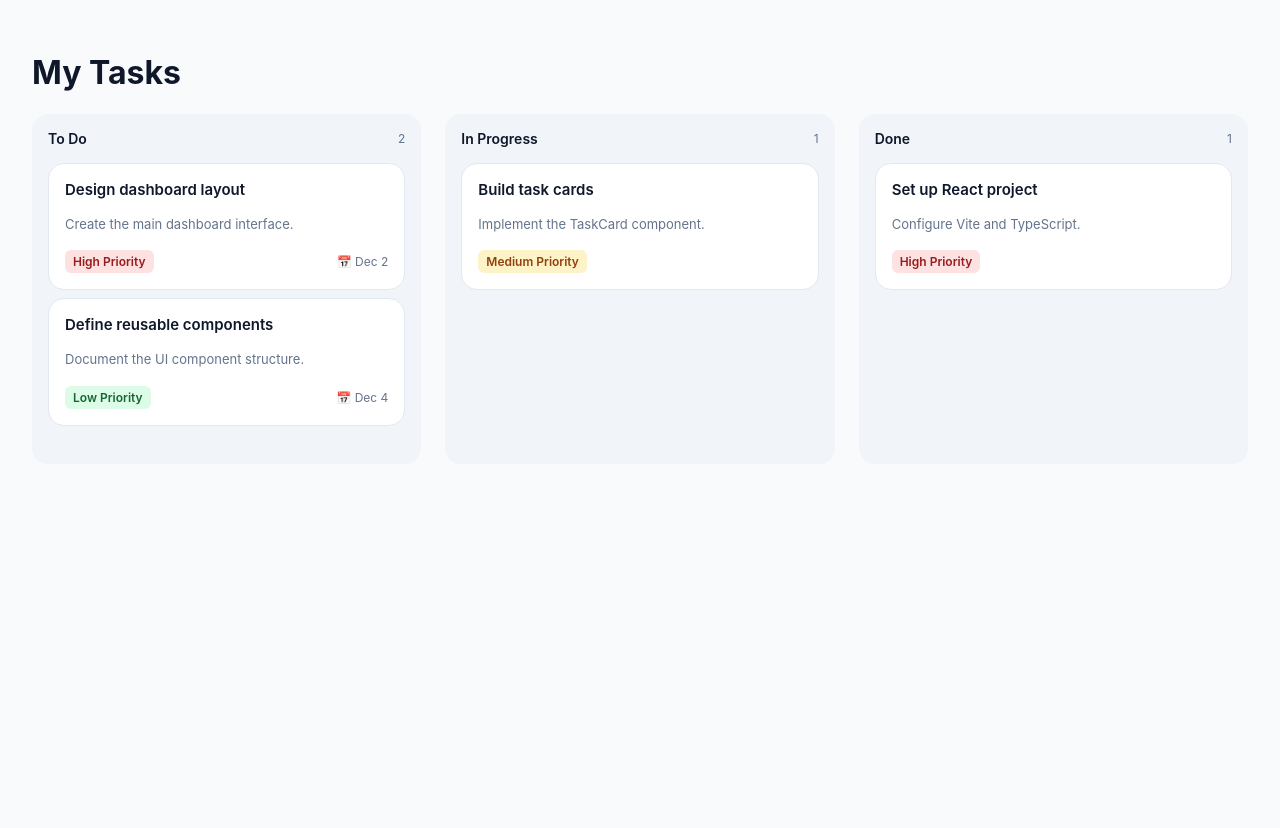
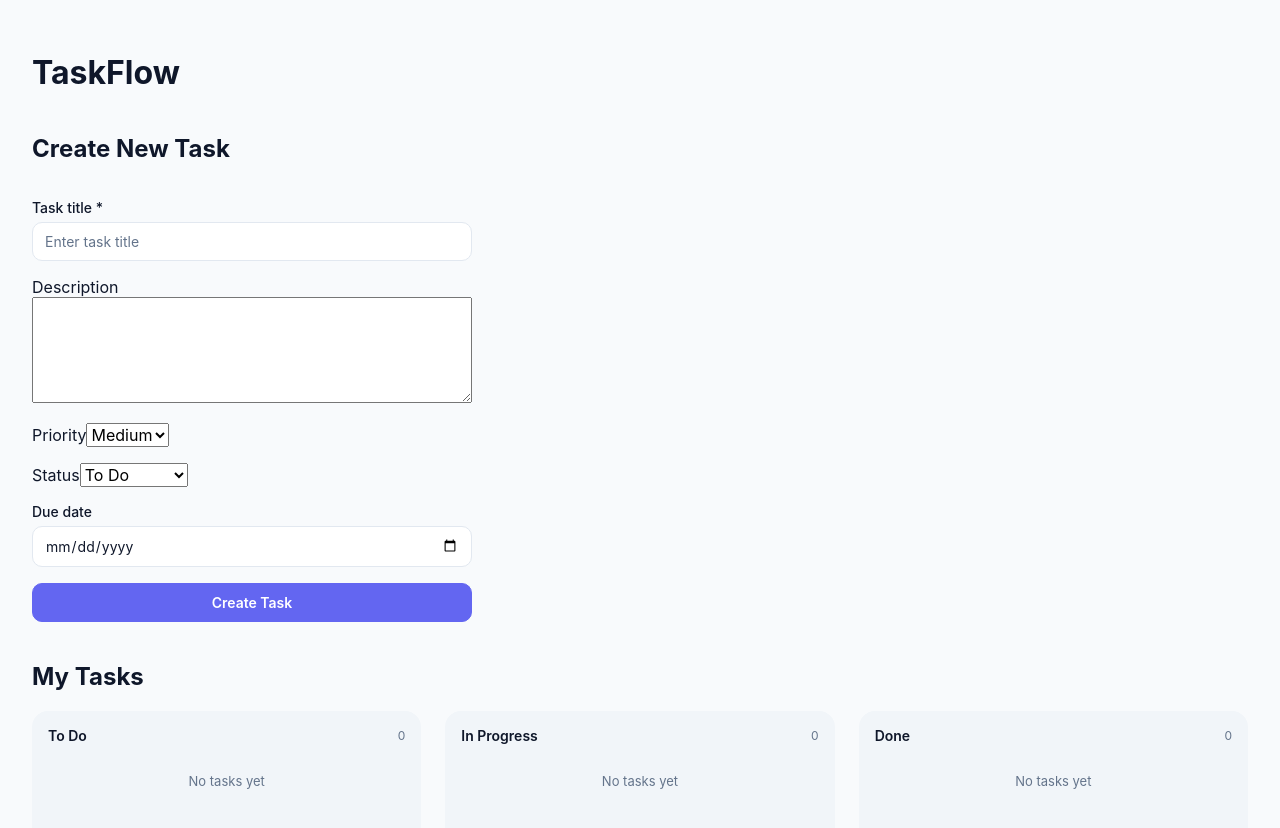
Before and after one commit to milexysferrer/taskflow, a React (Vite) app: page / in a window 1280 px wide. Shown: the top 828 px of the page. Before the commit the page ends 800 px from the top, so only its background shows below. Built offline with nearby package versions, Linux system fonts and the light colour scheme.

Commit message:
feat(tasks): implement task creation form with validation

```diff
--- a/package.json
+++ b/package.json
@@ -10,9 +10,12 @@
     "preview": "vite preview"
   },
   "dependencies": {
+    "@hookform/resolvers": "^7.0.6",
     "react": "^19.3.1",
     "react-dom": "^19.3.1",
-    "styled-components": "^6.6.0"
+    "react-hook-form": "^7.92.0",
+    "styled-components": "^6.6.0",
+    "zod": "^4.6.7"
   },
   "devDependencies": {
     "@eslint/js": "^10.0.1",
--- a/src/App.tsx
+++ b/src/App.tsx
@@ -1,60 +1,34 @@
+import { useState } from "react";
+
 import { TaskBoard } from "./features/tasks/components/TaskBoard";
+import { TaskForm } from "./features/tasks/components/TaskForm";
+
 import type { Task } from "./features/tasks/types/task.types";
 
-const now = new Date().toISOString();
+export default function App() {
+  const [tasks, setTasks] = useState<Task[]>([]);
 
-const mockTasks: Task[] = [
-  {
-    id: "1",
-    title: "Design dashboard layout",
-    description: "Create the main dashboard interface.",
-    status: "todo",
-    priority: "high",
-    dueDate: "2026-12-02",
-    createdAt: now,
-    updatedAt: now,
-    order: 0,
-  },
-  {
-    id: "2",
-    title: "Define reusable components",
-    description: "Document the UI component structure.",
-    status: "todo",
-    priority: "low",
-    dueDate: "2026-12-04",
-    createdAt: now,
-    updatedAt: now,
-    order: 1,
-  },
-  {
-    id: "3",
-    title: "Build task cards",
-    description: "Implement the TaskCard component.",
-    status: "in-progress",
-    priority: "medium",
-    dueDate: null,
-    createdAt: now,
-    updatedAt: now,
-    order: 0,
-  },
-  {
-    id: "4",
-    title: "Set up React project",
-    description: "Configure Vite and TypeScript.",
-    status: "done",
-    priority: "high",
-    dueDate: null,
-    createdAt: now,
-    updatedAt: now,
-    order: 0,
-  },
-];
+  const handleCreateTask = (newTask: Task) => {
+    setTasks((previousTasks) => [
+      ...previousTasks,
+      {
+        ...newTask,
+        order: previousTasks.filter((task) => task.status === newTask.status)
+          .length,
+      },
+    ]);
+  };
 
-export default function App() {
   return (
     <main style={{ padding: "32px" }}>
-      <h1>My Tasks</h1>
-      <TaskBoard tasks={mockTasks} />
+      <h1>TaskFlow</h1>
+
+      <TaskForm onSubmit={handleCreateTask} />
+
+      <section style={{ marginTop: "40px" }}>
+        <h2>My Tasks</h2>
+        <TaskBoard tasks={tasks} />
+      </section>
     </main>
   );
 }
--- /dev/null
+++ b/src/features/tasks/components/TaskForm/TaskForm.tsx
@@ -0,0 +1,102 @@
+import { useForm } from "react-hook-form";
+import { zodResolver } from "@hookform/resolvers/zod";
+import type { Task } from "../../types/task.types";
+import { taskSchema, type TaskFormValues } from "../../schemas/task.schema";
+
+import { Button } from "../../../../components/ui/Button";
+import { Input } from "../../../../components/ui/Input";
+
+interface TaskFormProps {
+  onSubmit: (task: Task) => void;
+}
+
+export function TaskForm({ onSubmit }: TaskFormProps) {
+  const {
+    register,
+    handleSubmit,
+    formState: { errors },
+    reset,
+  } = useForm<TaskFormValues>({
+    resolver: zodResolver(taskSchema),
+    defaultValues: {
+      title: "",
+      description: "",
+      priority: "medium",
+      status: "todo",
+      dueDate: "",
+    },
+  });
+
+  const createTask = (values: TaskFormValues) => {
+    const now = new Date().toISOString();
+
+    const newTask: Task = {
+      id: crypto.randomUUID(),
+      title: values.title,
+      description: values.description,
+      priority: values.priority,
+      status: values.status,
+      dueDate: values.dueDate || null,
+      createdAt: now,
+      updatedAt: now,
+      order: 0,
+    };
+
+    onSubmit(newTask);
+    reset();
+  };
+
+  return (
+    <form
+      onSubmit={handleSubmit(createTask)}
+      style={{
+        display: "grid",
+        gap: "16px",
+        maxWidth: "440px",
+      }}
+    >
+      <h2>Create New Task</h2>
+
+      <Input
+        label="Task title"
+        placeholder="Enter task title"
+        required
+        error={errors.title?.message}
+        {...register("title")}
+      />
+
+      <div>
+        <label htmlFor="task-description">Description</label>
+        <textarea
+          id="task-description"
+          {...register("description")}
+          rows={4}
+          style={{ width: "100%", padding: "12px" }}
+        />
+        {errors.description && <p role="alert">{errors.description.message}</p>}
+      </div>
+
+      <div>
+        <label htmlFor="task-priority">Priority</label>
+        <select id="task-priority" {...register("priority")}>
+          <option value="low">Low</option>
+          <option value="medium">Medium</option>
+          <option value="high">High</option>
+        </select>
+      </div>
+
+      <div>
+        <label htmlFor="task-status">Status</label>
+        <select id="task-status" {...register("status")}>
+          <option value="todo">To Do</option>
+          <option value="in-progress">In Progress</option>
+          <option value="done">Done</option>
+        </select>
+      </div>
+
+      <Input label="Due date" type="date" {...register("dueDate")} />
+
+      <Button type="submit">Create Task</Button>
+    </form>
+  );
+}
--- /dev/null
+++ b/src/features/tasks/components/TaskForm/index.ts
@@ -0,0 +1 @@
+export { TaskForm } from "./TaskForm";
--- /dev/null
+++ b/src/features/tasks/schemas/task.schema.ts
@@ -0,0 +1,19 @@
+import { z } from "zod";
+
+export const taskSchema = z.object({
+  title: z
+    .string()
+    .trim()
+    .min(1, "Task title is required")
+    .max(100, "Title must be 100 characters or less"),
+
+  description: z.string().max(1000, "Description is too long"),
+
+  priority: z.enum(["low", "medium", "high"]),
+
+  status: z.enum(["todo", "in-progress", "done"]),
+
+  dueDate: z.string(),
+});
+
+export type TaskFormValues = z.infer<typeof taskSchema>;
```
Also changed, not shown: src/example.ts (deleted, +0 -13 lines), 1 other file (tests, documents, lock files or other folders).
